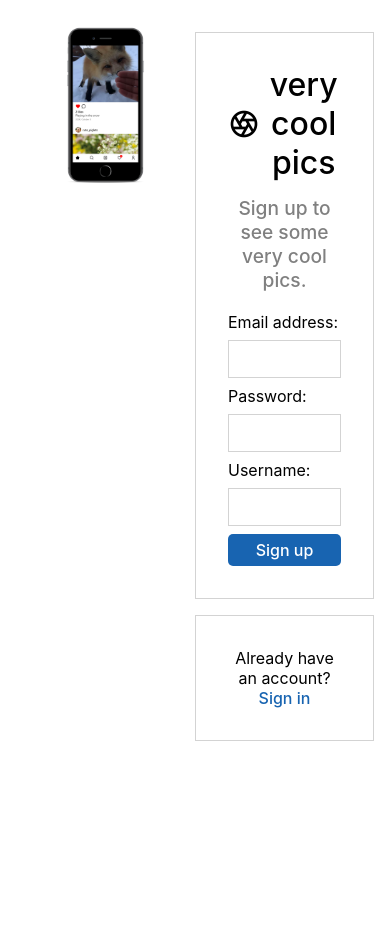
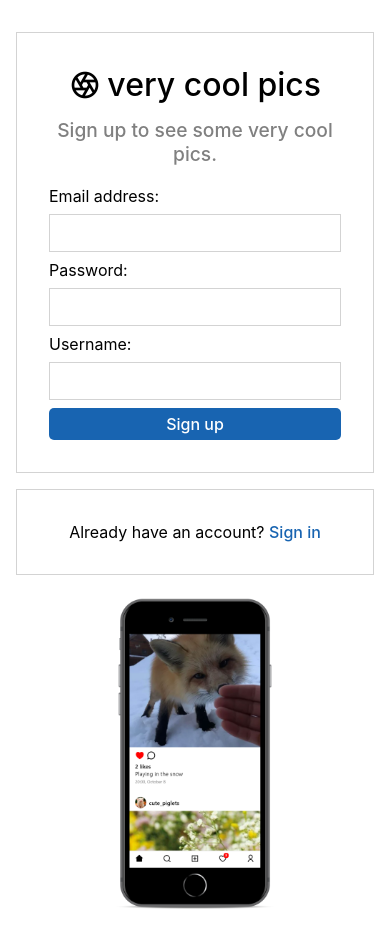
Before and after one commit to tomek-ch/very-cool-pics, a React (Create React App) app: page /sign-up in a window 390 px wide. Shown: the top 948 px of the page. Before the commit the page ends 844 px from the top, so only its background shows below. Built offline with nearby package versions, Linux system fonts and the light colour scheme; no server answers.

Commit message:
Made the landing page responsive

```diff
--- a/src/index.css
+++ b/src/index.css
@@ -60,16 +60,6 @@ body {
   padding: 0.5em 0;
 }
 
-.form-section {
-  /* flex-grow: 1; */
-  width: 50%;
-}
-
-.product-image {
-  /* flex-shrink: 1; */
-  width: 50%;
-}
-
 .product-image img {
   width: 100%;
 }
@@ -95,9 +85,10 @@ body {
 }
 
 .sign-in-up-page {
+  display: flex;
+  flex-direction: column-reverse;
   margin: auto;
   text-align: center;
-  display: flex;
   padding: 1em;
 }
 
@@ -606,4 +597,17 @@ label, .form-error, .input-error-message {
   .explore-grid, .user-posts {
     grid-template-columns: repeat(auto-fill, minmax(20%, 1fr));
   }
+
+  .sign-in-up-page {
+    flex-direction: row;
+  }
+
+  .form-section {
+    /* flex-grow: 1; */
+    width: 50%;
+  }
+
+  .product-image {
+    width: 50%;
+  }
 }
```
